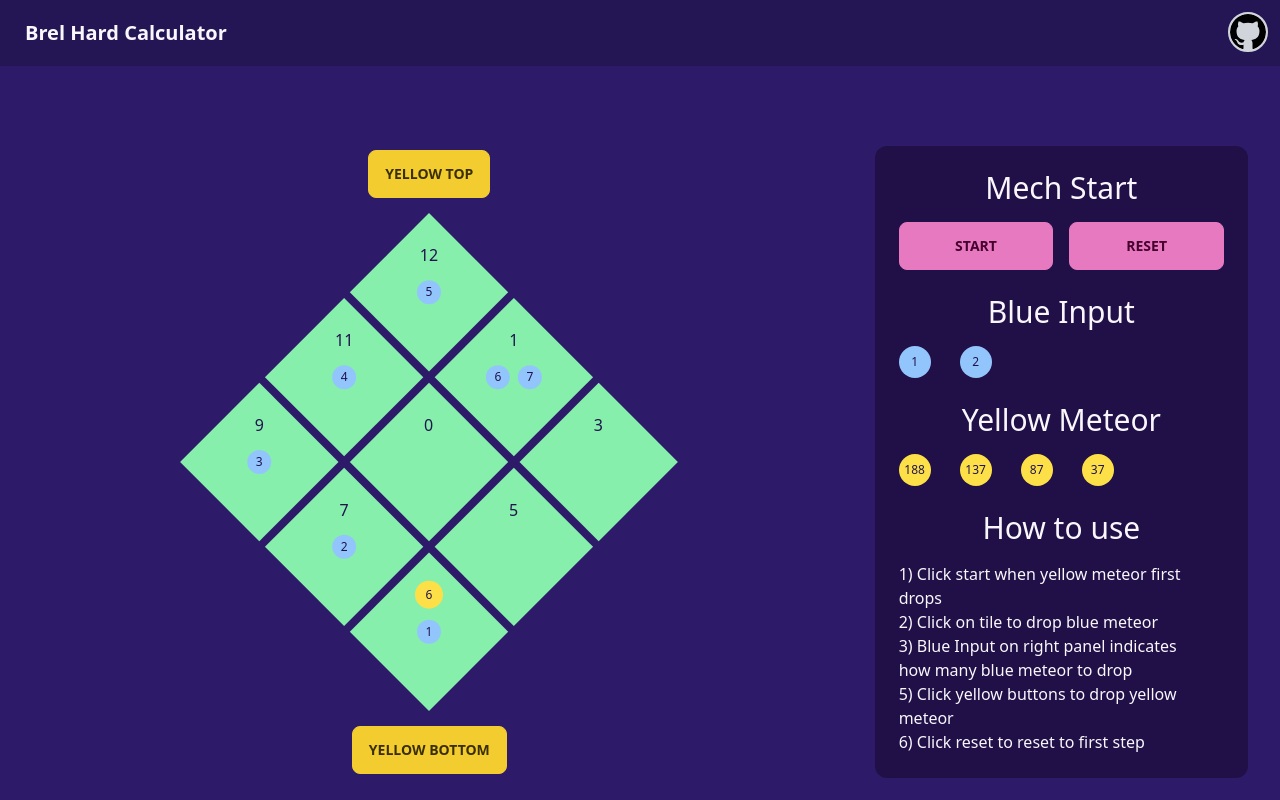
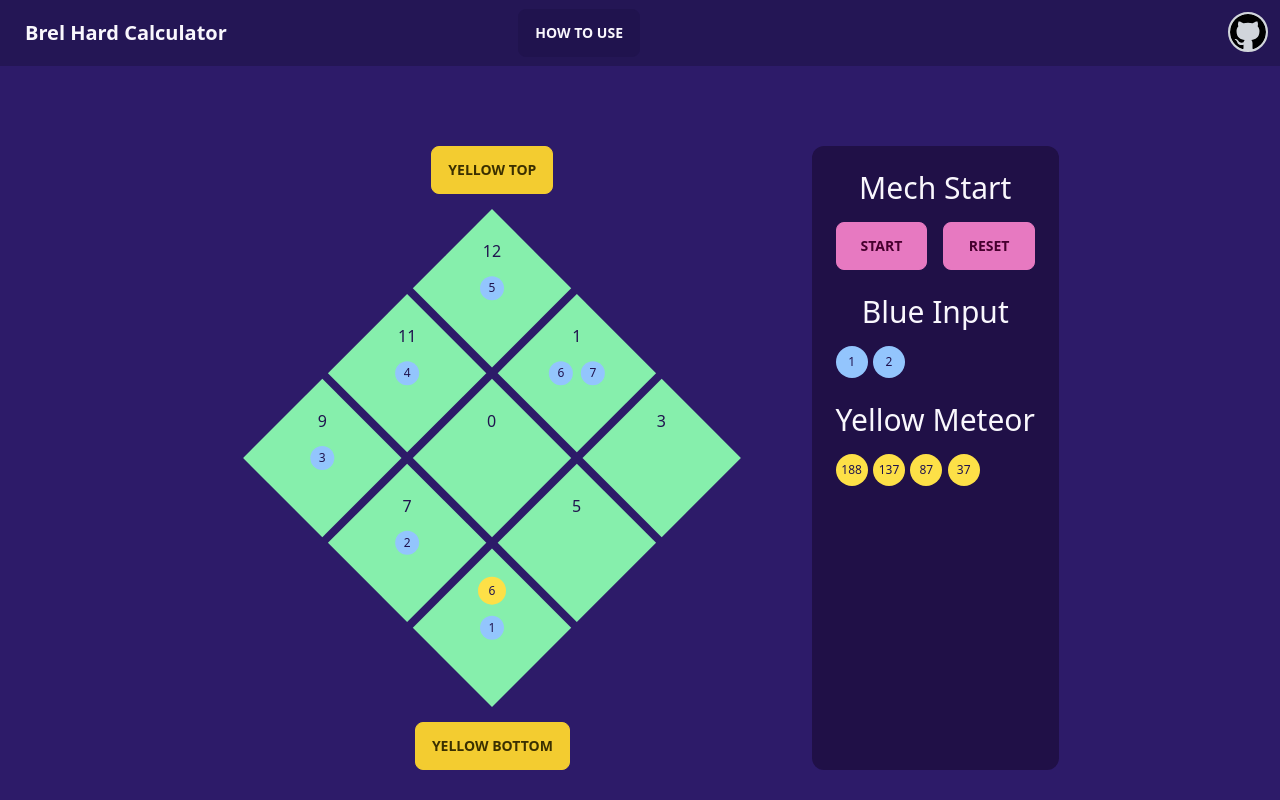
Before and after one commit to coupacoupa/loa-brel-hard-g6, a React (Vite) app: page / in a window 1280 px wide. Built offline with nearby package versions, Linux system fonts and the light colour scheme.

Commit message:
refactor: moved HOW TO USE section to navbar modal

```diff
--- a/src/App.tsx
+++ b/src/App.tsx
@@ -1,11 +1,11 @@
 import { useState } from "react";
+import ButtonAtom from "./components/atoms/button.atom";
+import IndicatorAtom from "./components/atoms/indicator.atom";
 import TileMolecule from "./components/molecules/tile.molecule";
 import { YELLOW_THRESHOLD } from "./components/particles/constants/game.constant";
 import { useGameInteraction } from "./components/particles/context/game-interaction.context";
 import { Tile } from "./components/particles/types/game";
-import NavbarOrganism from "./components/organism/navbar.organism";
-import ButtonAtom from "./components/atoms/button.atom";
-import IndicatorAtom from "./components/atoms/indicator.atom";
+import NavbarTemplate from "./components/templates/navbar.template";
 
 function App() {
   const {
@@ -21,7 +21,7 @@ function App() {
 
   return (
     <div className="h-full">
-      <NavbarOrganism />
+      <NavbarTemplate />
       <div className="flex w-full flex-col items-center justify-center gap-10 space-y-24 px-8 pt-20">
         <div className="grid grid-cols-3 gap-12">
           <div className="col-span-2 flex h-full w-full grid-rows-3 flex-col items-center justify-center gap-2">
@@ -97,21 +97,6 @@ function App() {
                 />
               ))}
             </div>
-            <h1 className="mb-4 mt-6 hidden text-center text-base font-medium sm:text-3xl md:block">
-              How to use
-            </h1>
-            <div className="hidden md:block">
-              <ol>
-                <li>1) Click start when yellow meteor first drops</li>
-                <li>2) Click on tile to drop blue meteor</li>
-                <li>
-                  3) Blue Input on right panel indicates <br />
-                  how many blue meteor to drop
-                </li>
-                <li>5) Click yellow buttons to drop yellow meteor</li>
-                <li>6) Click reset to reset to first step</li>
-              </ol>
-            </div>
           </div>
         </div>
       </div>
--- /dev/null
+++ b/src/components/organism/modal.oraganism.tsx
@@ -0,0 +1,17 @@
+interface Props {
+  id: string;
+  children: JSX.Element;
+}
+
+export default ({ id, children }: Props) => {
+  return (
+    <>
+      <input type="checkbox" id={id} className="modal-toggle" />
+      <label htmlFor={id} className="modal cursor-pointer">
+        <label className="modal-box relative" htmlFor="">
+          {children}
+        </label>
+      </label>
+    </>
+  );
+};
--- a/src/components/organism/navbar.organism.tsx
+++ b/src/components/organism/navbar.organism.tsx
@@ -6,6 +6,12 @@ export default () => {
           Brel Hard Calculator
         </a>
       </div>
+      <div className="navbar-center">
+        <label className="btn" htmlFor="how-to-use-modal">
+          How to use
+        </label>
+      </div>
+      <div className="navbar-end">
         <div className="flex-none gap-2">
           <div className="dropdown-end dropdown">
             <label tabIndex={0} className="btn-ghost btn-circle avatar btn">
@@ -23,5 +29,6 @@ export default () => {
           </div>
         </div>
       </div>
+    </div>
   );
 };
--- /dev/null
+++ b/src/components/templates/navbar.template.tsx
@@ -0,0 +1,26 @@
+import ModalOraganism from "../organism/modal.oraganism";
+import NavbarOrganism from "../organism/navbar.organism";
+
+export default () => {
+  return (
+    <>
+      <NavbarOrganism />
+      <ModalOraganism id="how-to-use-modal">
+        <>
+          <h1 className="mb-4 hidden text-center text-base font-medium sm:text-3xl md:block">
+            How to use
+          </h1>
+          <div className="hidden md:block">
+            <ol>
+              <li>1) Click START when yellow meteor first destoy tiles</li>
+              <li>2) Click on tile to drop blue meteor</li>
+              <li>3) Blue Input indicates how many blue meteor to drop</li>
+              <li>5) Click yellow buttons to drop yellow meteor</li>
+              <li>6) Click RESET to reset raid</li>
+            </ol>
+          </div>
+        </>
+      </ModalOraganism>
+    </>
+  );
+};
```
Lines whose indentation alone changed are shown as unchanged.
